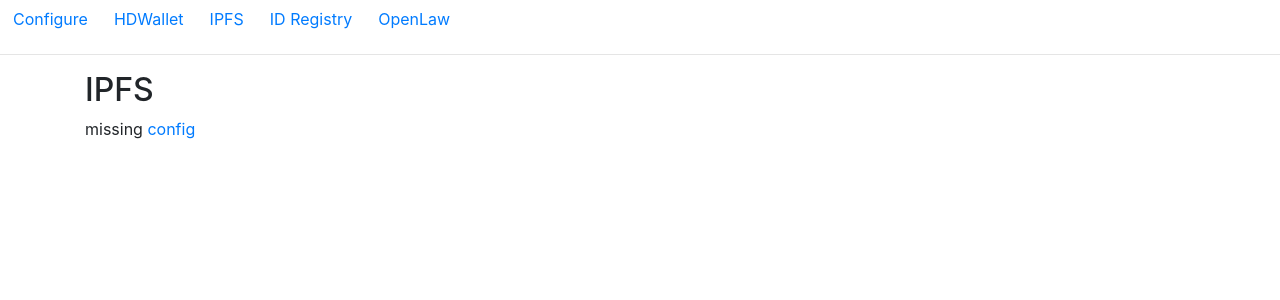
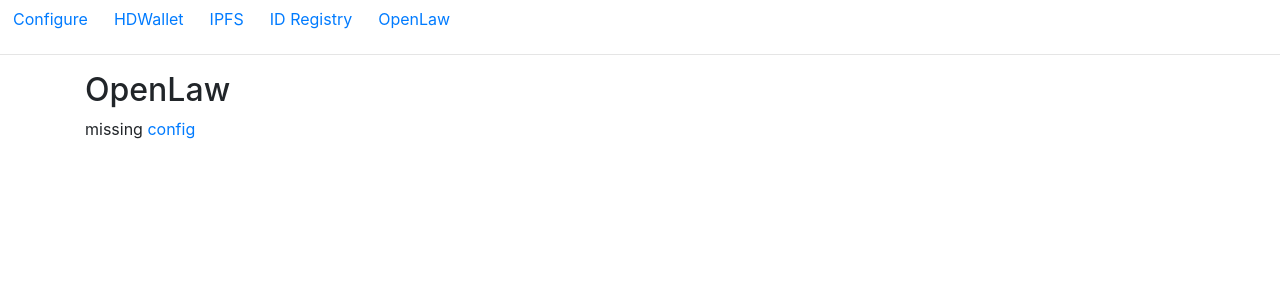
Before and after one commit to kaleido-io/kaleido-samples-gallery, a React (Create React App) app: page /openlaw in a window 1280 px wide. Shown: the top 300 px of the page. Built offline with nearby package versions, Linux system fonts and the light colour scheme.

Commit message:
gh pages hosting

```diff
--- a/src/App.js
+++ b/src/App.js
@@ -9,7 +9,7 @@
 class App extends Component {
   render() {
     return (
-      <Router>
+      <Router basename={process.env.PUBLIC_URL}>
         <div>
           <header className="">
             <link href="https://stackpath.bootstrapcdn.com/bootstrap/4.1.3/css/bootstrap.min.css"
--- a/src/OpenLaw.js
+++ b/src/OpenLaw.js
@@ -76,7 +76,7 @@
     if (this.state.missingConfig) {
       return (
         <main className="container">
-          <h2>IPFS</h2>
+          <h2>OpenLaw</h2>
           missing&nbsp;
           <Link to="/">
             config
```
Also changed, not shown: package.json (+8 -2 lines), 1 other file (tests, documents, lock files or other folders).
